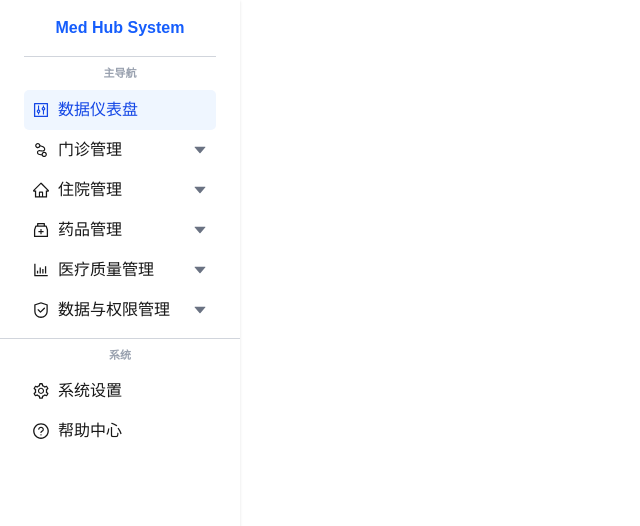
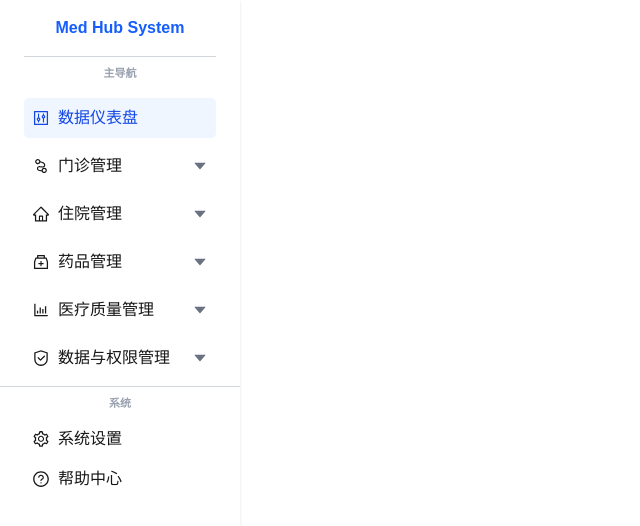
Before and after one commit to HonkerAcmen/medhub-frontend, a Next.js app: page / in a window 1280 px wide. Shown: the top 526 px of the page, without its empty margins (0-640 px from the left). Built offline with nearby package versions, Linux system fonts and the light colour scheme.

Commit message:
(fix): 修复侧边栏间距问题

```diff
--- a/src/pages/_components/Navigation.tsx
+++ b/src/pages/_components/Navigation.tsx
@@ -85,7 +85,7 @@ export function Navigation() {
           {navMainData.map((item, index) => (
             <li key={index} className="w-full">
               <div
-                className={`w-full p-2 hover:bg-blue-50 hover:text-blue-600 cursor-pointer rounded-[5px] flex items-center gap-2 justify-between ${
+                className={`w-full p-2 mt-2 hover:bg-blue-50 hover:text-blue-600 cursor-pointer rounded-[5px] flex items-center gap-2 justify-between ${
                   selectId === index ? "bg-blue-50 text-blue-700" : ""
                 }`}
                 onClick={() => {
```
